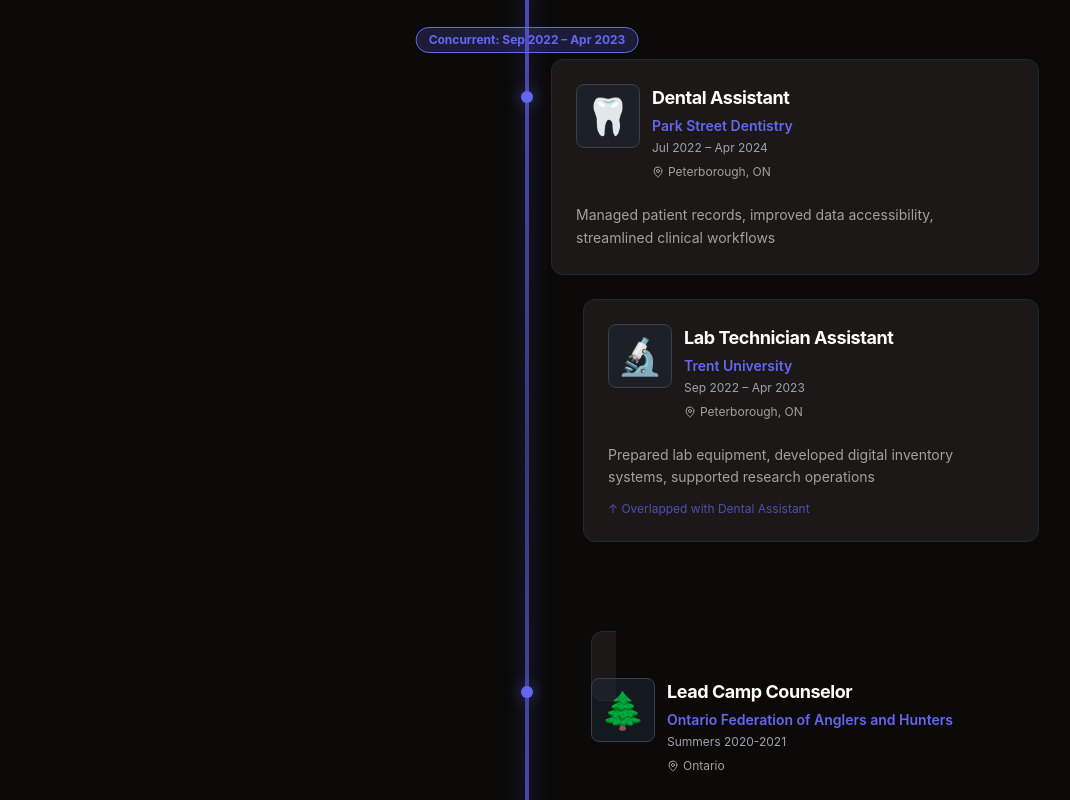
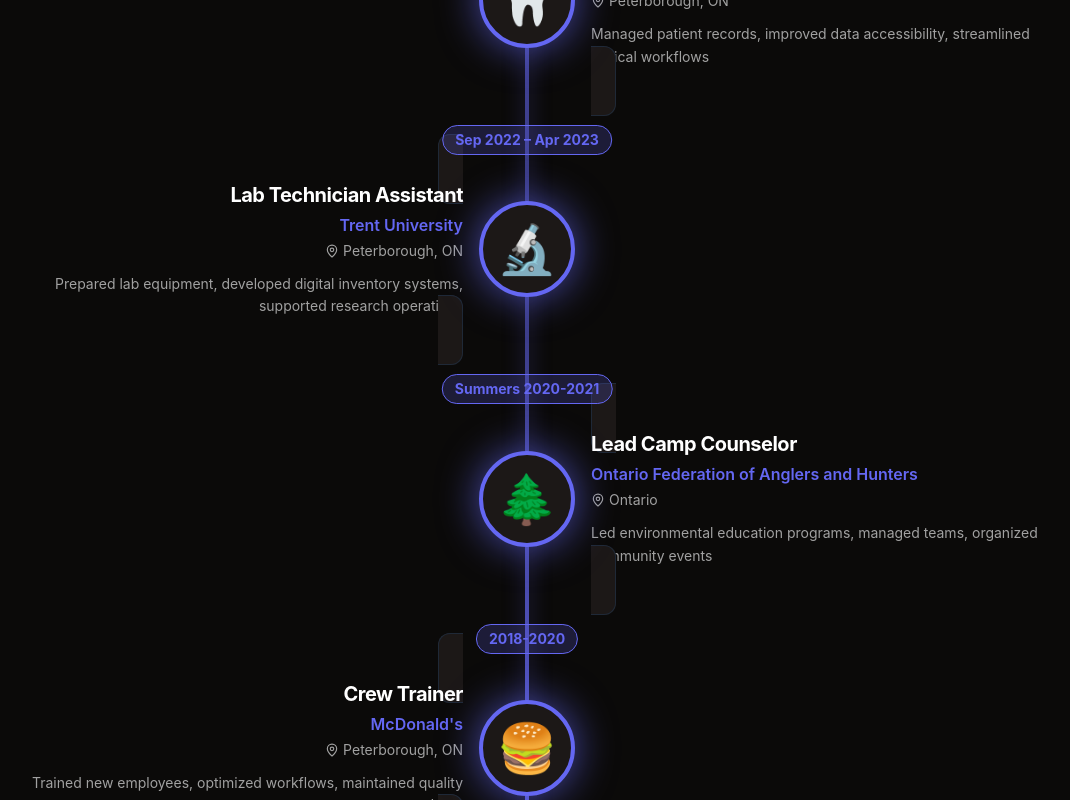
Before and after one commit to Hala-Arar/hala-arar-portfolio, a React (Vite) app: page / in a window 1280 px wide. Shown: the part 4100-4900 px from the top of the page, without its empty margins (113-1183 px from the left). Built offline with nearby package versions, Linux system fonts and the light colour scheme; the HTML template or start-up script is replaced by a standard one.

Commit message:
Reverted to commit 38a02fbebede24f6c4707a2f9b9211289348726d

```diff
--- a/src/components/sections/JourneySection.tsx
+++ b/src/components/sections/JourneySection.tsx
@@ -9,12 +9,6 @@ interface TimelineEntry {
   period: string;
   description: string;
   logo: string;
-}
-
-interface TimelineGroup {
-  type: 'single' | 'concurrent' | 'overlap';
-  entries: TimelineEntry[];
-  dotLabel?: string;
 }
 
 const timeline: TimelineEntry[] = [
@@ -115,39 +109,8 @@ const education = [
   },
 ];
 
-// Function to detect concurrent timeline entries
-const groupTimelineEntries = (entries: TimelineEntry[]): TimelineGroup[] => {
-  const groups: TimelineGroup[] = [];
-  const processed = new Set<number>();
-
-  entries.forEach((entry, index) => {
-    if (processed.has(index)) return;
-
-    // Check for overlap (Dental Assistant & Lab Technician - partial overlap)
-    if (index === 2) {
-      // Dental Assistant (Jul 2022 – Apr 2024) partially overlaps with Lab Technician (Sep 2022 – Apr 2023)
-      groups.push({
-        type: 'overlap',
-        entries: [entries[2], entries[3]], // Dental Assistant (main), then Lab Technician
-        dotLabel: 'Concurrent: Sep 2022 – Apr 2023',
-      });
-      processed.add(2);
-      processed.add(3);
-    } else {
-      groups.push({
-        type: 'single',
-        entries: [entry],
-      });
-      processed.add(index);
-    }
-  });
-
-  return groups;
-};
-
 export const JourneySection = () => {
   const { ref, isVisible } = useIntersectionObserver({ threshold: 0.1 });
-  const timelineGroups = groupTimelineEntries(timeline);
 
   return (
     <section
@@ -172,108 +135,18 @@ export const JourneySection = () => {
           />
 
           {/* Timeline Entries */}
-          <div className="space-y-20 lg:space-y-28">
-            {timelineGroups.map((group, groupIndex) => {
-              const staggerClass = `stagger-${Math.min((groupIndex % 8) + 1, 8)}`;
-
-              if (group.type === 'overlap') {
-                // Render overlapping experiences with staggered layout
-                const mainEntry = group.entries[0]; // Dental Assistant (longer duration)
-                const overlapEntry = group.entries[1]; // Lab Technician (shorter, overlapping)
-
+          <div className="space-y-12 lg:space-y-16">
+            {timeline.map((entry, index) => {
+              const staggerClass = `stagger-${Math.min((index % 8) + 1, 8)}`;
               return (
                 <div
-                    key={`group-${groupIndex}`}
-                    className={`relative ${
-                      isVisible ? `animate-fade-up ${staggerClass}` : 'opacity-0'
-                    }`}
-                  >
-                    {/* Small Dot on Center Line */}
-                    <div className="hidden lg:flex absolute left-1/2 top-8 -translate-x-1/2 w-3 h-3 rounded-full bg-indigo shadow-lg z-10"
-                      style={{ boxShadow: '0 0 15px rgba(99, 102, 241, 0.6)' }}
-                    />
-
-                    {/* Overlap Date Label */}
-                    {group.dotLabel && (
-                      <div className="hidden lg:block absolute left-1/2 -translate-x-1/2 -top-8 px-3 py-1 bg-indigo/20 border border-indigo rounded-full text-xs font-bold text-indigo text-center whitespace-nowrap">
-                        {group.dotLabel}
-                      </div>
-                    )}
-
-                    {/* Staggered Layout for Overlap */}
-                    <div className="lg:pl-[50%] lg:ml-6 space-y-6">
-                      {/* Main Entry (Dental Assistant - Full Duration) */}
-                      <div className="bg-surface-dark border border-gray-800 rounded-xl p-6 hover:border-indigo transition-smooth hover:glow-indigo">
-                        <div className="flex items-start gap-3 mb-3">
-                          <div className="w-16 h-16 rounded-lg bg-gray-800/50 border border-gray-700 flex items-center justify-center text-4xl flex-shrink-0">
-                            {mainEntry.logo}
-                          </div>
-                          <div className="flex-1 min-w-0">
-                            <h3 className="text-lg font-bold text-white mb-1">
-                              {mainEntry.role}
-                            </h3>
-                            <div className="text-indigo font-semibold text-sm mb-1">
-                              {mainEntry.company}
-                            </div>
-                            <div className="text-xs text-gray-400 mb-2">
-                              {mainEntry.period}
-                            </div>
-                            <div className="flex items-center gap-1 text-xs text-[hsl(var(--text-dark-secondary))] mb-3">
-                              <MapPin size={12} />
-                              <span>{mainEntry.location}</span>
-                            </div>
-                          </div>
-                        </div>
-                        <p className="text-sm text-[hsl(var(--text-dark-secondary))] leading-relaxed">
-                          {mainEntry.description}
-                        </p>
-                      </div>
-
-                      {/* Overlap Entry (Lab Technician - Indented/Offset) */}
-                      <div className="lg:ml-8 bg-surface-dark border border-gray-800 rounded-xl p-6 hover:border-indigo transition-smooth hover:glow-indigo">
-                        <div className="flex items-start gap-3 mb-3">
-                          <div className="w-16 h-16 rounded-lg bg-gray-800/50 border border-gray-700 flex items-center justify-center text-4xl flex-shrink-0">
-                            {overlapEntry.logo}
-                          </div>
-                          <div className="flex-1 min-w-0">
-                            <h3 className="text-lg font-bold text-white mb-1">
-                              {overlapEntry.role}
-                            </h3>
-                            <div className="text-indigo font-semibold text-sm mb-1">
-                              {overlapEntry.company}
-                            </div>
-                            <div className="text-xs text-gray-400 mb-2">
-                              {overlapEntry.period}
-                            </div>
-                            <div className="flex items-center gap-1 text-xs text-[hsl(var(--text-dark-secondary))] mb-3">
-                              <MapPin size={12} />
-                              <span>{overlapEntry.location}</span>
-                            </div>
-                          </div>
-                        </div>
-                        <p className="text-sm text-[hsl(var(--text-dark-secondary))] leading-relaxed">
-                          {overlapEntry.description}
-                        </p>
-                        <div className="mt-3 text-xs text-indigo/70">
-                          ↑ Overlapped with {mainEntry.role}
-                        </div>
-                      </div>
-                    </div>
-                  </div>
-                );
-              }
-
-              // Render single entry with zigzag layout
-              const entry = group.entries[0];
-              return (
-                <div
-                  key={`group-${groupIndex}`}
+                  key={index}
                   className={`relative ${
                     isVisible ? `animate-fade-up ${staggerClass}` : 'opacity-0'
                   }`}
                 >
                   <div
-                    className={`grid lg:grid-cols-2 gap-8 items-start ${
+                    className={`grid lg:grid-cols-2 gap-8 items-center ${
                       entry.side === 'right' ? 'lg:flex-row-reverse' : ''
                     }`}
                   >
@@ -281,26 +154,15 @@ export const JourneySection = () => {
                     {entry.side === 'left' ? (
                       <div className="lg:text-right lg:pr-12">
                         <div className="inline-block lg:inline bg-surface-dark border border-gray-800 rounded-xl p-6 hover:border-indigo transition-smooth hover:glow-indigo">
-                          {/* Logo and Role */}
-                          <div className={`flex items-start gap-3 mb-3 ${entry.side === 'left' ? 'lg:flex-row-reverse lg:text-right' : ''}`}>
-                            <div className="w-16 h-16 rounded-lg bg-gray-800/50 border border-gray-700 flex items-center justify-center text-4xl flex-shrink-0">
-                              {entry.logo}
-                            </div>
-                            <div className="flex-1 min-w-0">
-                              <h3 className="text-lg font-bold text-white mb-1">
+                          <h3 className="text-xl font-bold text-white mb-1">
                             {entry.role}
                           </h3>
-                              <div className="text-indigo font-semibold text-sm mb-1">
+                          <div className="text-indigo font-semibold mb-1">
                             {entry.company}
                           </div>
-                              <div className="text-xs text-gray-400 mb-2">
-                                {entry.period}
-                              </div>
-                              <div className={`flex items-center gap-1 text-xs text-[hsl(var(--text-dark-secondary))] mb-3 ${entry.side === 'left' ? 'lg:justify-end' : ''}`}>
-                                <MapPin size={12} />
+                          <div className="flex items-center lg:justify-end gap-1 text-sm text-[hsl(var(--text-dark-secondary))] mb-3">
+                            <MapPin size={14} />
                             <span>{entry.location}</span>
-                              </div>
-                            </div>
                           </div>
                           <p className="text-sm text-[hsl(var(--text-dark-secondary))] leading-relaxed">
                             {entry.description}
@@ -311,35 +173,24 @@ export const JourneySection = () => {
                       <div className="hidden lg:block" />
                     )}
 
-                    {/* Small Dot on Center Line */}
-                    <div className="hidden lg:flex absolute left-1/2 top-8 -translate-x-1/2 w-3 h-3 rounded-full bg-indigo shadow-lg z-10"
-                      style={{ boxShadow: '0 0 15px rgba(99, 102, 241, 0.6)' }}
-                    />
+                    {/* Logo (Center on large screens) */}
+                    <div className="hidden lg:flex absolute left-1/2 -translate-x-1/2 w-24 h-24 rounded-full bg-surface-dark border-4 border-indigo items-center justify-center text-5xl glow-indigo-strong z-10 transition-transform duration-300 hover:scale-110">
+                      {entry.logo}
+                    </div>
 
                     {/* Right Side */}
                     {entry.side === 'right' ? (
                       <div className="lg:pl-12">
                         <div className="inline-block lg:inline bg-surface-dark border border-gray-800 rounded-xl p-6 hover:border-indigo transition-smooth hover:glow-indigo">
-                          {/* Logo and Role */}
-                          <div className="flex items-start gap-3 mb-3">
-                            <div className="w-16 h-16 rounded-lg bg-gray-800/50 border border-gray-700 flex items-center justify-center text-4xl flex-shrink-0">
-                              {entry.logo}
-                            </div>
-                            <div className="flex-1 min-w-0">
-                              <h3 className="text-lg font-bold text-white mb-1">
+                          <h3 className="text-xl font-bold text-white mb-1">
                             {entry.role}
                           </h3>
-                              <div className="text-indigo font-semibold text-sm mb-1">
+                          <div className="text-indigo font-semibold mb-1">
                             {entry.company}
                           </div>
-                              <div className="text-xs text-gray-400 mb-2">
-                                {entry.period}
-                              </div>
-                              <div className="flex items-center gap-1 text-xs text-[hsl(var(--text-dark-secondary))] mb-3">
-                                <MapPin size={12} />
+                          <div className="flex items-center gap-1 text-sm text-[hsl(var(--text-dark-secondary))] mb-3">
+                            <MapPin size={14} />
                             <span>{entry.location}</span>
-                              </div>
-                            </div>
                           </div>
                           <p className="text-sm text-[hsl(var(--text-dark-secondary))] leading-relaxed">
                             {entry.description}
@@ -349,6 +200,11 @@ export const JourneySection = () => {
                     ) : (
                       <div className="hidden lg:block" />
                     )}
+
+                    {/* Date on timeline */}
+                    <div className="lg:absolute lg:left-1/2 lg:-translate-x-1/2 lg:-top-8 px-3 py-1 bg-indigo/20 border border-indigo rounded-full text-sm font-bold text-indigo text-center whitespace-nowrap">
+                      {entry.period}
+                    </div>
                   </div>
                 </div>
               );
```
Lines whose indentation alone changed are shown as unchanged.
